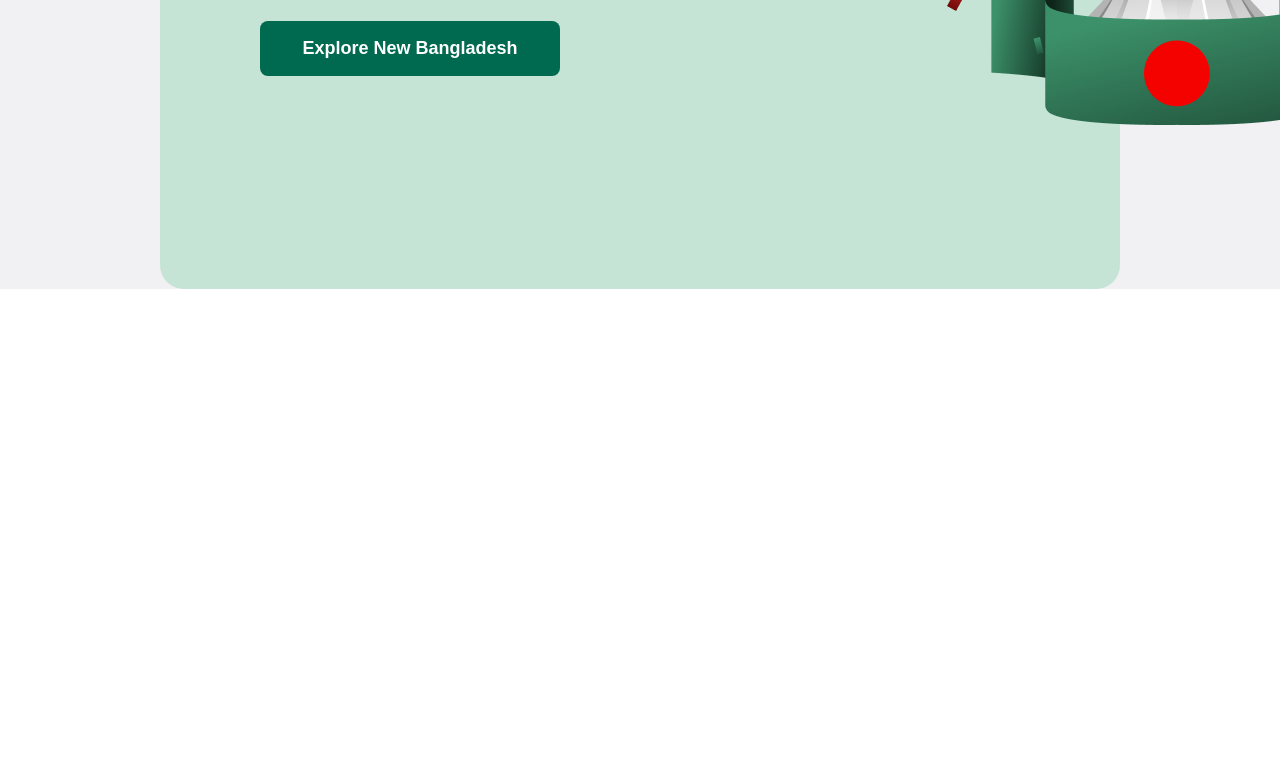
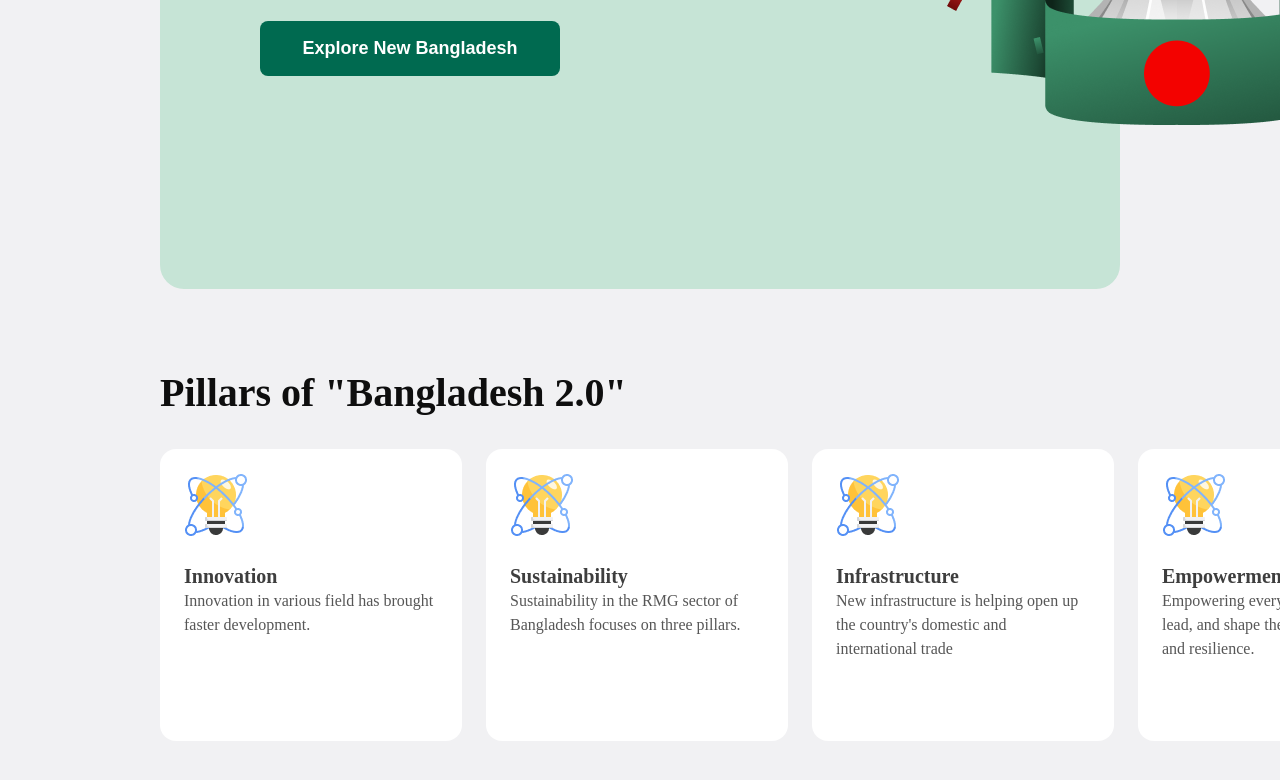
Before and after one commit to SUGalib/Assignment-1, a plain HTML site: page index.html in a window 1280 px wide. Shown: the part 604-1384 px from the top of the page. Before the commit the page ends 973 px from the top, so only its background shows below. Drawn offline with Linux system fonts and the light colour scheme.

Commit message:
Pillars of Bangladesh was added

```diff
--- a/index.html
+++ b/index.html
@@ -27,8 +27,40 @@
                 <div class="memorial"><img src="assets/hero.png" alt=""></div>
             </div>
         </div>
+    </header>
+    <main>
+        <section>
+            <div class="pillar-section">
+                <h1 class="pillar-title">Pillars of "Bangladesh 2.0"</h1>
+                <div class="pillar-container">
+                    <div class="pillar">
+                        <img src="assets/card-icon.png" alt="" class="pillar-icon">
+                        <h4 class="pillar-name">Innovation</h4>
+                        <p class="pillar-desc">Innovation in various field has brought faster development.</p>
+                    </div>
+                    <div class="pillar">
+                        <img src="assets/card-icon.png" alt="" class="pillar-icon">
+                        <h4 class="pillar-name">Sustainability</h4>
+                        <p class="pillar-desc">Sustainability in the RMG sector of Bangladesh focuses on three pillars.
+                        </p>
+                    </div>
+                    <div class="pillar">
+                        <img src="assets/card-icon.png" alt="" class="pillar-icon">
+                        <h4 class="pillar-name">Infrastructure</h4>
+                        <p class="pillar-desc">New infrastructure is helping open up the country's domestic and
+                            international trade</p>
+                    </div>
+                    <div class="pillar">
+                        <img src="assets/card-icon.png" alt="" class="pillar-icon">
+                        <h4 class="pillar-name">Empowerment</h4>
+                        <p class="pillar-desc">Empowering every Bangladeshi to rise, lead, and shape the future with strength and resilience.</p>
+                    </div>
+                </div>
+            </div>
+        </section>
         </div>
-    </header>
+    </main>
+
 </body>
 
 </html>
--- a/styles/style.css
+++ b/styles/style.css
@@ -8,6 +8,9 @@
 /* shared style */
 button:hover{
     background-color:aquamarine;
+}
+body{
+    background-color: #F1F1F3;
 }
 /* navbar styles starts here */
 .navbar {
@@ -43,14 +46,10 @@ button:hover{
 /* navbar styles ends here */
 
 /* banner style starts here */
-header{
-    background-color: #F1F1F3;
-}
 
 .banner{
-    background-color: #F1F1F3;
+    border: none;
 }
-
 .banner-container{
     margin: 20px 160px 80px 160px;
     padding: 80px 100px;
@@ -91,3 +90,46 @@ header{
     width: 474.03px;
 }
 /* banner style ends here */
+/* pillar of Bangladesh section starts here */
+
+.pillar-section{
+    margin: 0px 160px 80px 160px;
+}
+.pillar-title{
+    width: 1280px;
+    height: 48px;
+    margin-bottom: 32px;
+    color: #0E0E0E;
+    font-size: 40px;
+    font-weight: bold;
+}
+.pillar-container{
+    display: flex;
+
+}
+.pillar{
+    margin: 0 24px 0 0;
+    padding: 24px;
+    gap: 24px;
+    width: 1280px;
+    height: 244px;
+    background-color: white;
+    border-radius: 16px;
+
+}
+.pillar-icon{
+    margin-bottom: 24px;
+}
+.pillar-name{
+    width: 254px;
+    height: 24px;
+    color: rgba(14, 14, 14, 0.8);
+    font-weight: bold;
+    font-size: 20px;
+}
+.pillar-desc{
+    width: 254px;
+    height: 72px;
+    color: rgba(14, 14, 14, 0.7);
+    line-height: 24px;
+}
```
